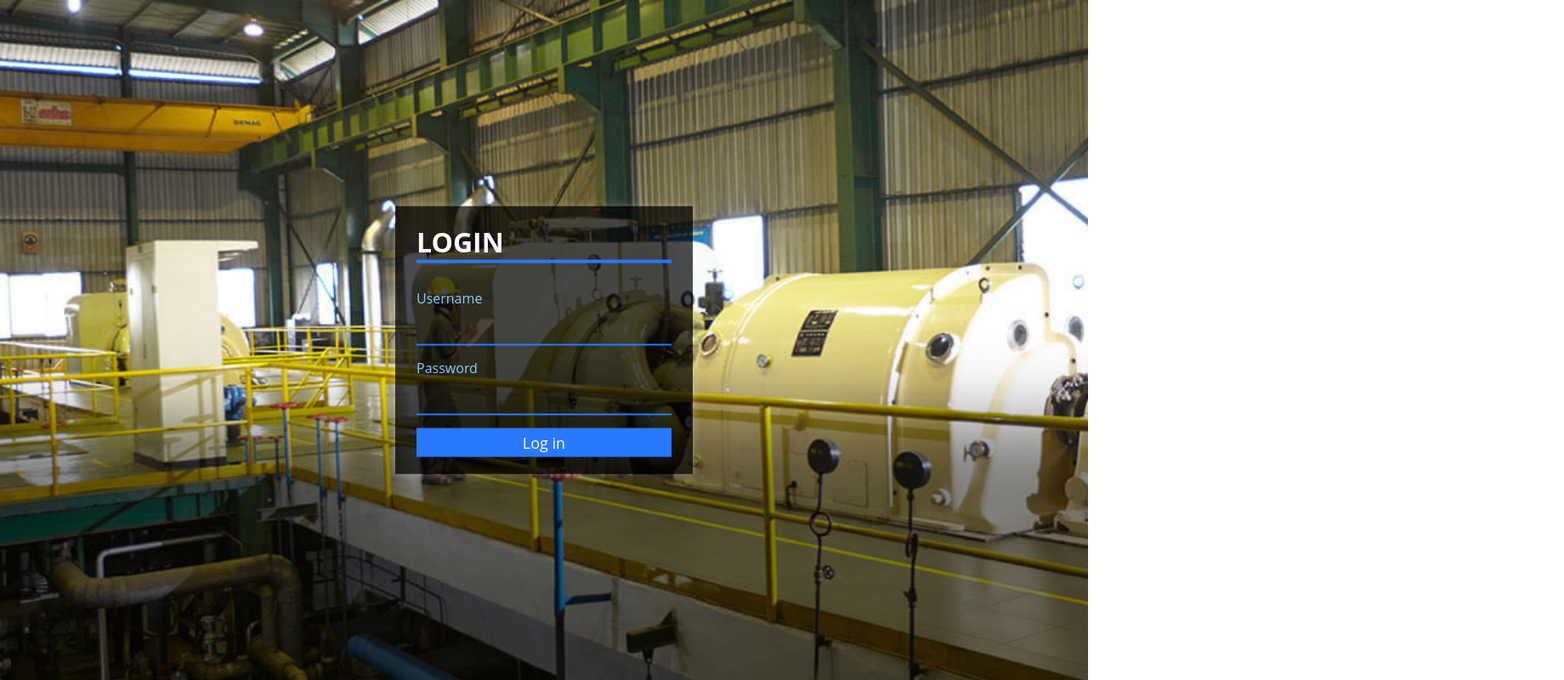
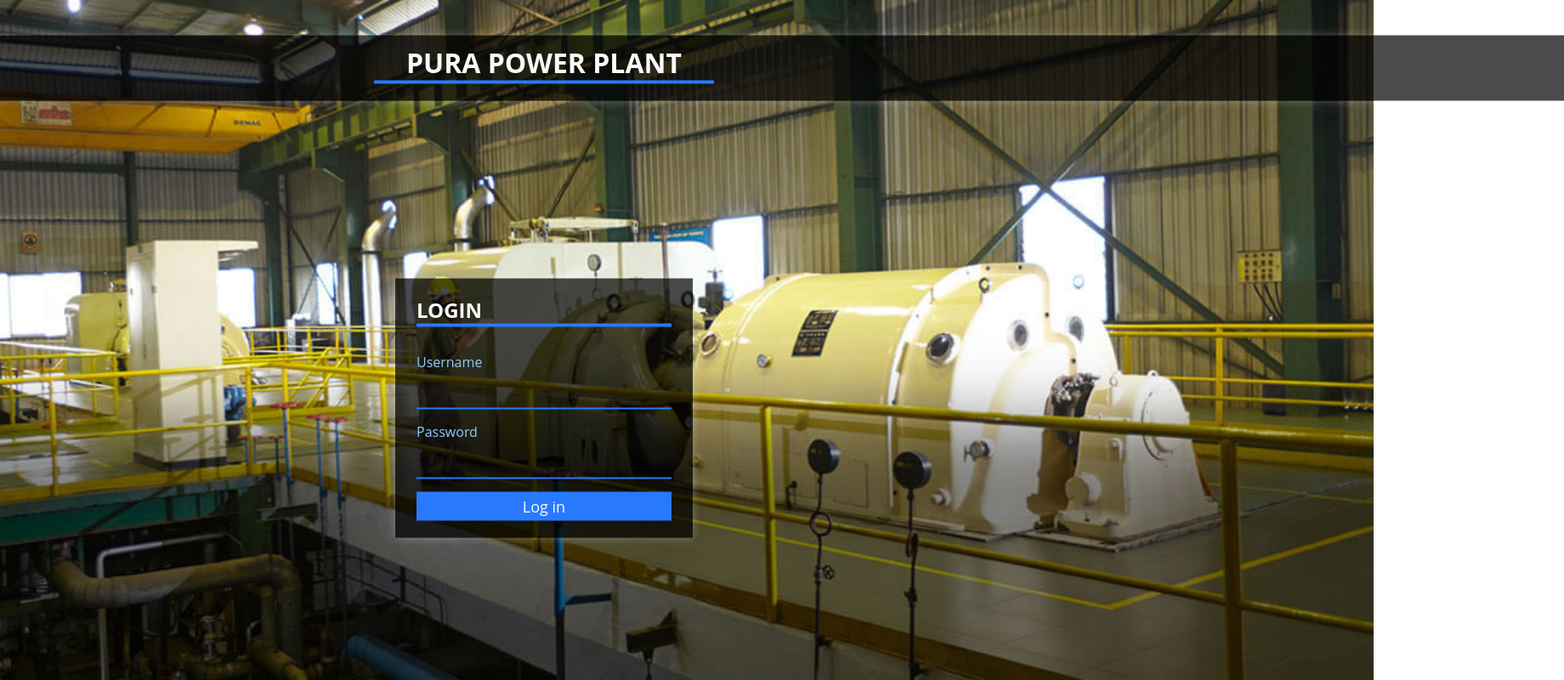
Before and after one commit to PanjoelElkom05/monitoring, a plain HTML site: page index.html in a window 1280 px wide. Shown: the whole page at 85% size, 1840 px wide, since content can reach past the window. Drawn offline with Linux system fonts and the light colour scheme.

Commit message:
Update header
pura (blm bisa tambah logo)

```diff
--- a/index.html
+++ b/index.html
@@ -6,8 +6,11 @@
     </head>
 
     <body>
+		<div class="containerh">
+			<h1>PURA POWER PLANT</h1>
+		</div>
         <div class="container">
-          <h1>Login</h1>
+          <h2>Login</h2>
             <form>
                 <label>Username</label><br>
                 <input type="text"><br>
--- a/style.css
+++ b/style.css
@@ -11,11 +11,31 @@ body{
     background-position: center;
     background-repeat: no-repeat;
 }
+.containerh{
+    position: absolute;
+    left: 50%;
+    top: 10%;
+    transform: translate(-50%,-50%);
+    padding: 10px 1000px;
+    width: 400px;
 
+    background-color: rgba(0,0,0,.7);
+    box-shadow: 0 0 10px rgba(255,255,255,.3);
+}
+.containerh h1{
+	text-align: center;
+    color: #fafafa;
+    margin-bottom: 10px;
+    text-transform: uppercase;
+    border-bottom: 4px solid #2979ff;
+	/*ketebalan font*/
+
+
+}
 .container{
     position: absolute;
     left: 50%;
-    top: 50%;
+    top: 60%;
     transform: translate(-50%,-50%);
     padding: 20px 25px;
     width: 300px;
@@ -23,7 +43,7 @@ body{
     background-color: rgba(0,0,0,.7);
     box-shadow: 0 0 10px rgba(255,255,255,.3);
 }
-.container h1{
+.container h2{
     text-align: left;
     color: #fafafa;
     margin-bottom: 30px;
```
Also changed, not shown: pura.png (added).
